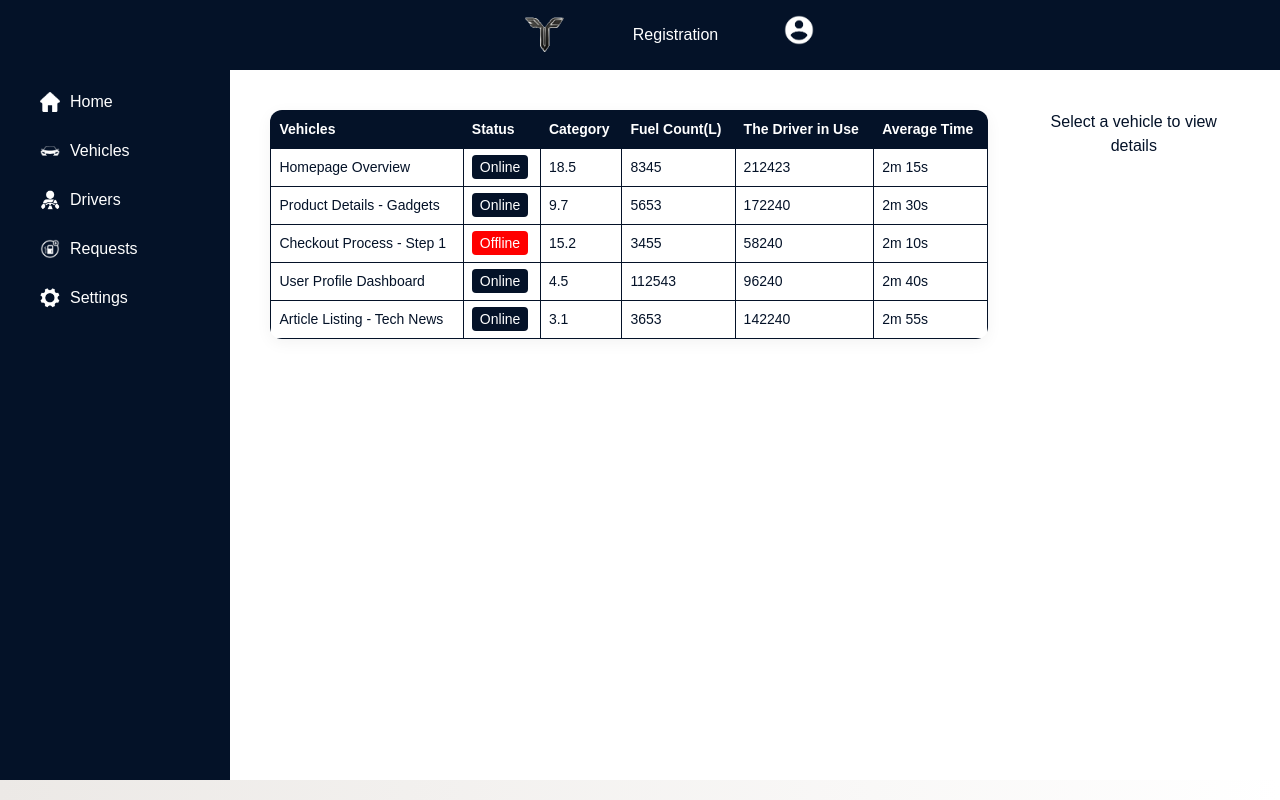
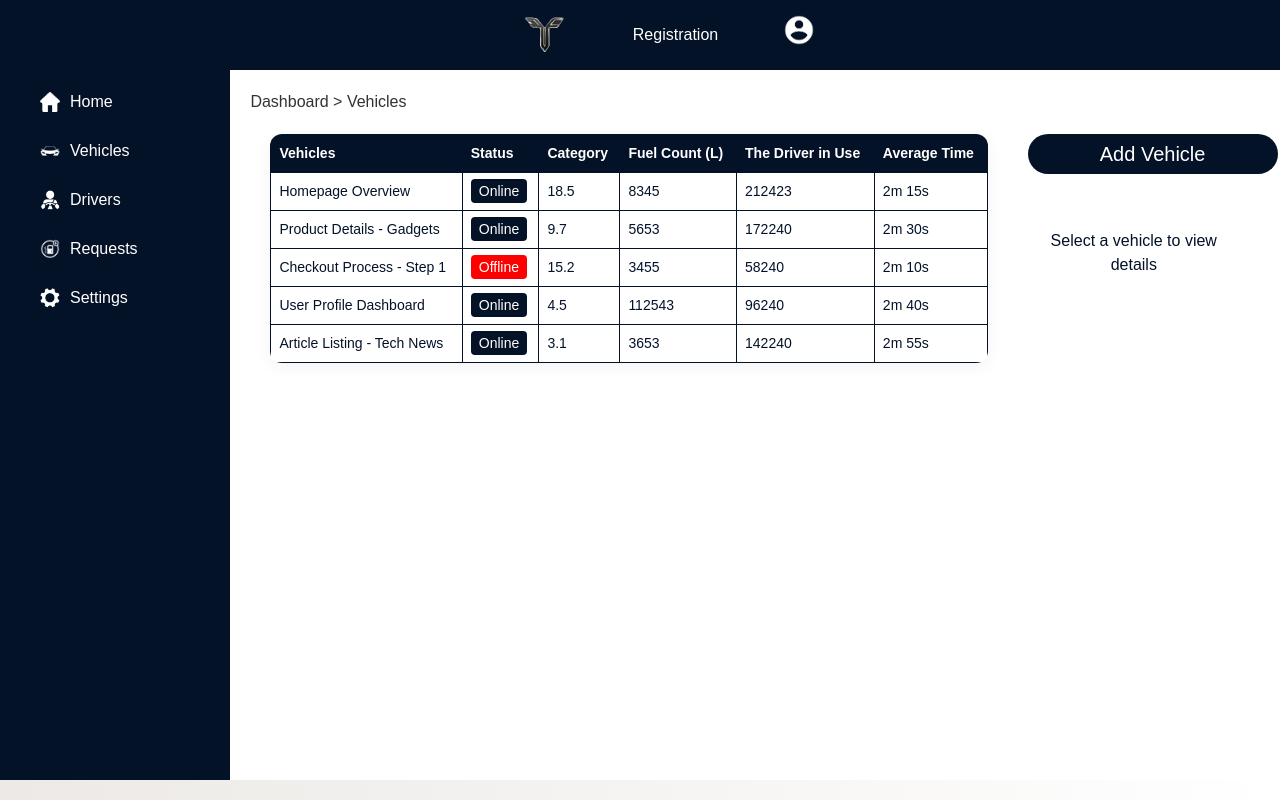
Before and after one commit to MalinduHettiarachchi/Fueltrix-, a React (Create React App) app in the folder fueltrix/: page /dashboard in a window 1280 px wide. Both pictures are taken after a click on the element "Vehicles". Built offline with nearby package versions, Linux system fonts and the light colour scheme.

Commit message:
complete main function in manager dash in vehicle and driver

```diff
--- a/fueltrix/src/pages/ComManager/dashboard/dashboard.css
+++ b/fueltrix/src/pages/ComManager/dashboard/dashboard.css
@@ -52,7 +52,7 @@
   .contentvehi{
     display: flex;
     width: 100%;
-    height: 85vh;
+    height: 80vh;
 
   }
 
@@ -109,6 +109,22 @@
   .status.offline {
     background-color: red;
   }
+
+  .vehicle-details {
+    padding: 20px;
+    background-color: #ffffff;
+    color: #041228;
+  }
+
+  .vehicle-details h3 {
+    font-size: 1.5rem;
+    margin-bottom: 10px;
+  }
+
+  .vehicle-details p {
+    font-size: 1rem;
+    margin: 5px 0;
+  }
   .vremovebutton{
     border-radius: 20px;
     border: 1.5px solid #041228;
@@ -125,7 +141,7 @@
 .contentdriv {
   display: flex;
   width: 100%;
-  height: 85vh;
+  height: 80vh;
 }
 
 .driverleft {
@@ -213,3 +229,17 @@
   background-color: #041228;
   color: #fff;
 }
+
+.breadcrumb{
+  text-align: left;
+}
+
+.addvehi,.adddri{
+  background-color: #041228;
+  color: #fff;
+  width: 250px;
+  height: 40px;
+  font-size: 20px;
+  border-radius: 20px;
+  margin-bottom: 30px;
+}
--- a/fueltrix/src/pages/ComManager/dashboard/dashboard.js
+++ b/fueltrix/src/pages/ComManager/dashboard/dashboard.js
@@ -1,5 +1,5 @@
 import React, { useContext, useEffect, useState } from "react";
-import { useLocation } from "react-router-dom";
+import { useLocation, useNavigate } from "react-router-dom"; // Import useNavigate
 import Navbar from "../CMNav/navbar";
 import { ManagerContext } from "./ManagerContext";
 import "../dashboard/dashboard.css";
@@ -11,11 +11,13 @@ import Ivehicle from '../dashboard/vehicle.png';
 
 function Dashboard() {
   const location = useLocation();
+  const navigate = useNavigate(); // Initialize useNavigate
   const { userDetails } = location.state || {};
-  const { setManagerDetails } = useContext(ManagerContext);
+  const { setManagerDetails, managerDetails } = useContext(ManagerContext);
   const [activeComponent, setActiveComponent] = useState("Home");
   const [selectedVehicle, setSelectedVehicle] = useState(null);
-  const [selectedDriver, setSelectedDriver] = useState(null); // Define selectedDriver state
+  const [selectedDriver, setSelectedDriver] = useState(null);
+
 
   useEffect(() => {
     if (userDetails) {
@@ -23,13 +25,34 @@ function Dashboard() {
     }
   }, [userDetails, setManagerDetails]);
 
+  // Function to create the query parameters for the manager details
+  const getQueryParams = () => {
+    if (managerDetails) {
+      const params = new URLSearchParams();
+      params.append('company', managerDetails.company);
+      // Add more fields if needed
+      return params.toString();
+    }
+    return '';
+  };
+
+  const handleAddVehicle = () => {
+    const queryParams = getQueryParams();
+    navigate(`/vehicle?${queryParams}`);
+  };
+
+  const handleAddDriver = () => {
+    const queryParams = getQueryParams();
+    navigate(`/drivers?${queryParams}`);
+  };
+
   // Sample data for the vehicle list
   const vehicleData = [
-    { vehicle: "Homepage Overview", status: "Online", users: 212423, count: 8345, category: 18.5, avgTime: "2m 15s"  },
-    { vehicle: "Product Details - Gadgets", status: "Online", users: 172240, count: 5653, category: 9.7, avgTime: "2m 30s"},
-    { vehicle: "Checkout Process - Step 1", status: "Offline", users: 58240, count: 3455, category: 15.2, avgTime: "2m 10s"},
-    { vehicle: "User Profile Dashboard", status: "Online", users: 96240, count: 112543, category: 4.5, avgTime: "2m 40s"},
-    { vehicle: "Article Listing - Tech News", status: "Online", users: 142240, count: 3653, category: 3.1, avgTime: "2m 55s"},
+    { vehicle: "Homepage Overview", status: "Online", users: 212423, count: 8345, category: 18.5, avgTime: "2m 15s" },
+    { vehicle: "Product Details - Gadgets", status: "Online", users: 172240, count: 5653, category: 9.7, avgTime: "2m 30s" },
+    { vehicle: "Checkout Process - Step 1", status: "Offline", users: 58240, count: 3455, category: 15.2, avgTime: "2m 10s" },
+    { vehicle: "User Profile Dashboard", status: "Online", users: 96240, count: 112543, category: 4.5, avgTime: "2m 40s" },
+    { vehicle: "Article Listing - Tech News", status: "Online", users: 142240, count: 3653, category: 3.1, avgTime: "2m 55s" },
   ];
 
   // Sample data for the driver list
@@ -38,6 +61,13 @@ function Dashboard() {
     { name: "Jane Smith", status: "Inactive", vehicle: "Truck - B456", trips: 98, rating: 4.5, avgTime: "5h 20m" },
     { name: "Tom Brown", status: "Active", vehicle: "SUV - C789", trips: 200, rating: 4.9, avgTime: "3h 45m" },
   ];
+
+  // Define the breadcrumb component
+  const Breadcrumb = () => (
+    <div className="breadcrumb">
+      <span>Dashboard</span> &gt; <span>{activeComponent}</span>
+    </div>
+  );
 
   // Component to render the vehicle list table
   const VehicleList = () => (
@@ -48,7 +78,7 @@ function Dashboard() {
             <th>Vehicles</th>
             <th>Status</th>
             <th>Category</th>
-            <th>Fuel Count(L)</th>
+            <th>Fuel Count (L)</th>
             <th>The Driver in Use</th>
             <th>Average Time</th>
           </tr>
@@ -149,7 +179,7 @@ function Dashboard() {
   const renderComponent = () => {
     switch (activeComponent) {
       case "Home":
-        return <div className="content-container">Welcome to the Home Page</div>;
+        return <div className="content-container"></div>;
       case "Vehicles":
         return (
           <div className="contentvehi">
@@ -157,6 +187,7 @@ function Dashboard() {
               <VehicleList />
             </div>
             <div className="vehiright">
+            <button className="addvehi" onClick={handleAddVehicle}>Add Vehicle</button>
               <VehicleDetails />
             </div>
           </div>
@@ -168,16 +199,17 @@ function Dashboard() {
               <DriverList />
             </div>
             <div className="driverright">
+            <button className="adddri" onClick={handleAddDriver}>Add Driver</button>
               <DriverDetails />
             </div>
           </div>
         );
       case "Requests":
-        return <div className="content-container">All pending Requests</div>;
+        return <div className="content-container"></div>;
       case "Settings":
-        return <div className="content-container">Manage your Settings here</div>;
+        return <div className="content-container"></div>;
       default:
-        return <div className="content-container">Welcome to the Home Page</div>;
+        return <div className="content-container"></div>;
     }
   };
 
@@ -210,6 +242,7 @@ function Dashboard() {
           </div>
         </div>
         <div className="dshright">
+          <Breadcrumb />
           {renderComponent()}
         </div>
       </div>
```
